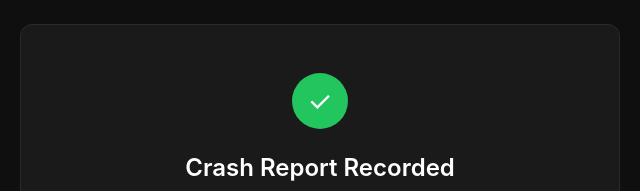
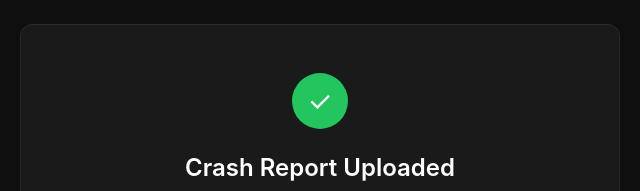
Before and after one commit to oven-sh/bun.report, a website: page frontend/crash-recorded.html in a window 1280 px wide. Shown: the top 191 px of the page, 320-960 px from the left. Drawn offline with Linux system fonts and the light colour scheme.

Commit message:
recorded->uploaded

```diff
--- a/frontend/crash-recorded.html
+++ b/frontend/crash-recorded.html
@@ -221,7 +221,7 @@
   <div class="container">
     <div class="card">
       <div class="icon">✓</div>
-      <h1>Crash Report Recorded</h1>
+      <h1>Crash Report Uploaded</h1>
       <p class="message">
         Your redacted crash report has been sent to the Bun team for internal tracking.
       </p>
```
